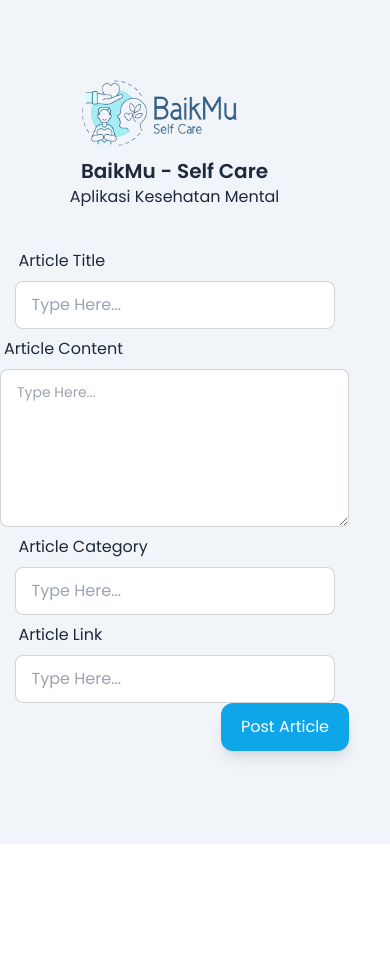
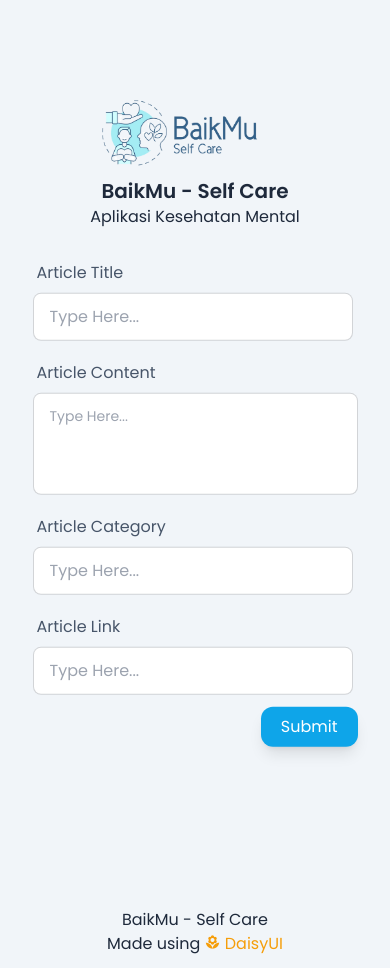
Before and after one commit to KarMint26/BaikMu-Admin-Dashboard, a website: page src/pages/post-article.html in a window 390 px wide. Before the commit the page ends 844 px from the top, so only its background shows below. Drawn offline with nearby package versions, Linux system fonts and the light colour scheme.

Commit message:
Add Responsive Page Post & Edit Article

```diff
--- a/src/pages/post-article.html
+++ b/src/pages/post-article.html
@@ -1,5 +1,5 @@
 <!DOCTYPE html>
-<html lang="en">
+<html lang="en" data-theme="light">
   <head>
     <meta charset="UTF-8" />
     <meta name="viewport" content="width=device-width, initial-scale=1.0" />
@@ -17,10 +17,15 @@
     />
   </head>
   <body>
-    <div class="wrapper w-screen h-screen flex justify-start items-center">
-      <form action="./articles.html" class="flex justify-center items-center flex-col">
     <div
-            class="title-app flex flex-col items-center justify-center w-full sm:-translate-y-10 -translate-y-6 sm:mb-0 mb-2"
+      class="wrapper relative right-[50%] top-[50%] translate-x-[50%] -translate-y-[5%] flex justify-center items-center p-5 my-8 sm:my-12 h-screen"
+    >
+      <form
+        action="./articles.html"
+        class="flex justify-center items-center flex-col gap-3"
+      >
+        <div
+          class="title-app flex flex-col items-center justify-center w-full my-3"
         >
           <img
             src="../assets/LogoTransparent.png"
@@ -32,24 +37,76 @@
             <h3>Aplikasi Kesehatan Mental</h3>
           </div>
         </div>
-        <div class="field-input flex justify-center items-start flex-col">
-          <label class="label" for="title">Article Title</label>
-          <input class="input input-bordered w-full max-w-xs" type="text" name="title" id="title" placeholder="Type Here..." />
+        <div
+          class="field-input self-start flex justify-center items-start flex-col"
+        >
+          <label class="text-slate-600 label" for="title">Article Title</label>
+          <input
+            class="input input-bordered w-full max-w-xs"
+            type="text"
+            name="title"
+            id="title"
+            placeholder="Type Here..."
+          />
         </div>
-        <div class="field-input flex justify-center items-start flex-col">
-          <label class="label" for="content">Article Content</label>
-          <textarea class="textarea textarea-bordered" name="content" id="content" cols="25" rows="5" placeholder="Type Here..."></textarea>
+        <div
+          class="field-input self-start flex justify-center items-start flex-col"
+        >
+          <label class="text-slate-600 label" for="content"
+            >Article Content</label
+          >
+          <textarea
+            class="textarea textarea-bordered"
+            name="content"
+            id="content"
+            cols="23"
+            rows="3"
+            style="resize: none"
+            placeholder="Type Here..."
+          ></textarea>
         </div>
-        <div class="field-input flex justify-center items-start flex-col">
-          <label class="label" for="category">Article Category</label>
-          <input class="input input-bordered w-full max-w-xs" type="text" name="category" id="category" placeholder="Type Here..." />
+        <div
+          class="field-input self-start flex justify-center items-start flex-col"
+        >
+          <label class="text-slate-600 label" for="category"
+            >Article Category</label
+          >
+          <input
+            class="input input-bordered w-full max-w-xs"
+            type="text"
+            name="category"
+            id="category"
+            placeholder="Type Here..."
+          />
         </div>
-        <div class="field-input flex justify-center items-start flex-col">
-          <label class="label" for="link">Article Link</label>
-          <input class="input input-bordered w-full max-w-xs" type="text" name="link" id="link" placeholder="Type Here..." />
+        <div
+          class="field-input self-start flex justify-center items-start flex-col"
+        >
+          <label class="text-slate-600 label" for="link">Article Link</label>
+          <input
+            class="input input-bordered w-full max-w-xs"
+            type="text"
+            name="link"
+            id="link"
+            placeholder="Type Here..."
+          />
         </div>
-        <button type="submit" class="self-end bg-sky-500 hover:bg-sky-600 transition text-white px-5 py-3 rounded-xl shadow-lg">Post Article</button>
+        <button
+          type="submit"
+          class="self-end bg-sky-500 hover:bg-sky-600 transition text-white px-5 py-2 rounded-xl shadow-lg"
+        >
+          Submit
+        </button>
       </form>
+    </div>
+    <div
+      class="text-center pb-3 mt-6 lg:mt-[8rem] text-slate-800"
+    >
+      BaikMu - Self Care <br />
+      Made using
+      <a href="https://daisyui.com" class="text-amber-500" target="_blank"
+        ><i class="bx bxs-florist"></i> DaisyUI</a
+      >
     </div>
   </body>
 </html>
--- a/tailwind.config.js
+++ b/tailwind.config.js
@@ -4,5 +4,8 @@
   theme: {
     extend: {},
   },
+  daisyui: {
+    themes: ['light', 'dark', 'cupcake'],
+  },
   plugins: [require('daisyui')],
 }
```
Also changed, not shown: src/pages/articles.html (+1 -1 lines), src/styles/style.css. Lines whose indentation alone changed are shown as unchanged.
